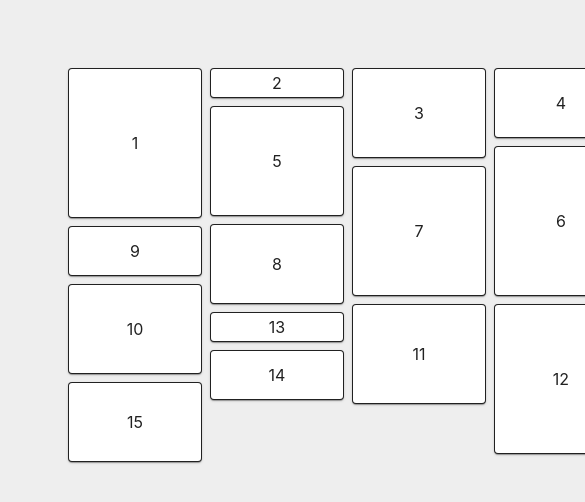
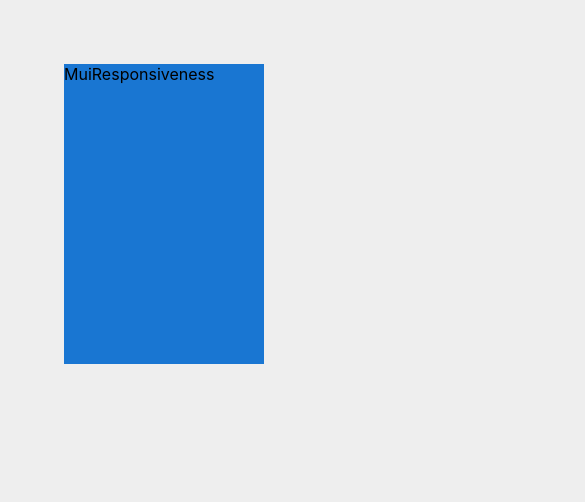
Before and after one commit to amontalvof/react-mui-demo, a React (Create React App) app: page / in a window 390 px wide. Shown: the top 502 px of the page, 585 px wide, since content can reach past the window. Built offline with nearby package versions, Linux system fonts and the light colour scheme.

Commit message:
feat: Responsiveness

```diff
--- a/src/App.tsx
+++ b/src/App.tsx
@@ -1,6 +1,7 @@
 import "./App.css";
 
-import MuiMasonry from "./components/MuiMasonry";
+import MuiResponsiveness from "./components/MuiResponsiveness";
+// import MuiMasonry from "./components/MuiMasonry";
 // import MuiTimeline from "./components/MuiTimeline";
 // import MuiTabs from "./components/MuiTabs";
 // import MuiRangePicker from "./components/MuiRangePicker";
@@ -46,7 +47,7 @@
 function App() {
     return (
         <div className="App">
-            <MuiMasonry />
+            <MuiResponsiveness />
         </div>
     );
 }
--- /dev/null
+++ b/src/components/MuiResponsiveness.tsx
@@ -0,0 +1,23 @@
+import { Box } from "@mui/material";
+
+const MuiResponsiveness = () => {
+    return (
+        <Box
+            sx={{
+                height: "300px",
+                width: {
+                    xs: 200, // 0 px and above
+                    sm: 300, // 600 px and above
+                    md: 400, // 900 px and above
+                    lg: 500, // 1200 px and above
+                    xl: 600, // 1536 px and above
+                },
+                bgcolor: "primary.main",
+            }}
+        >
+            MuiResponsiveness
+        </Box>
+    );
+};
+
+export default MuiResponsiveness;
```
